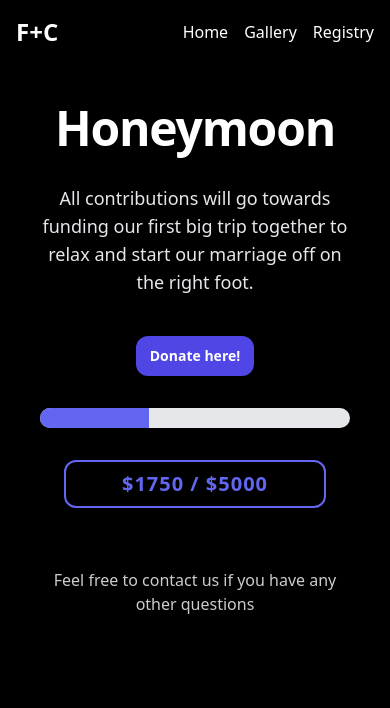
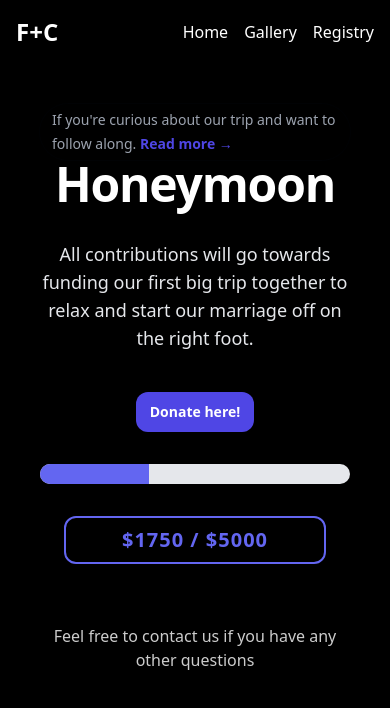
Before and after one commit to FonixAU/WeddingMain, a Next.js app: page /registry in a window 390 px wide. Shown: the top 708 px of the page. Built offline with nearby package versions, Linux system fonts and the light colour scheme.

Commit message:
updates to show charlotte - post proposal

```diff
--- /dev/null
+++ b/components/Donate.tsx
@@ -0,0 +1,67 @@
+import { useState } from "react";
+import Image from "next/image";
+//Icons
+import Exit from "./Icons/Exit";
+import PayPal from "./Icons/PayPal";
+
+export default function Donate() {
+  const [isOpen, setIsOpen] = useState(false);
+
+  return (
+    <div>
+      <button
+        onClick={() => setIsOpen(true)}
+        className="rounded-xl bg-indigo-600 px-3.5 py-2.5 text-sm font-semibold text-white shadow-xs
+        hover:bg-indigo-300 focus-visible:outline-2 focus-visible:outline-offset-2 focus-visible:outline-indigo-600"
+      >
+        Donate here!
+      </button>
+
+      {isOpen && (
+       <div className="fixed inset-0 flex items-center justify-center bg-black bg-opacity-50 z-50">
+       <div className="relative w-auto bg-white rounded-lg overflow-hidden shadow-lg flex flex-col p-2">
+         <div className="text-lg font-bold text-indigo-500 mb-4">
+          Options
+         </div>
+         <div className="flex flex-col border-2 rounded-xl border-indigo-500
+         flex items-center justify-center text-white mb-3 w-fit mx-auto p-2
+          text-base font-semibold tracking-tight">
+         <span className="flex inline-block text-indigo-500">
+            Acc Name: Honeymoon
+        </span>
+        <span className="flex inline-block text-indigo-500">
+            BSB:
+        </span>
+        <span className="flex inline-block text-indigo-500">
+          Acc No:
+        </span>
+        </div>
+
+         {/* PayPal Logo Centered */}
+         <div className="flex self-center size-11">
+           <PayPal />
+         </div>
+
+         {/* QR Code at the Bottom */}
+         <div className="mt-auto flex justify-center">
+           <Image
+             src="/qr-code.png"
+             alt="Donate Image"
+             width={190} // Adjust size as needed
+             height={190} // Adjust size as needed
+           />
+         </div>
+
+         {/* Exit Button */}
+         <button
+           onClick={() => setIsOpen(false)}
+           className="size-7 absolute top-2 right-2 p-1.5 bg-red-700 rounded-full hover:bg-red-800"
+         >
+           <Exit />
+         </button>
+       </div>
+     </div>
+      )}
+    </div>
+  );
+}
--- /dev/null
+++ b/components/Icons/Exit.tsx
@@ -0,0 +1,15 @@
+export default function Exit() {
+    return (
+<svg className="size-full" fill="#fff" width="800px" height="800px" viewBox="0 0 640 512" version="1.1" xmlSpace="preserve" xmlns="http://www.w3.org/2000/svg" xmlnsXlink="http://www.w3.org/1999/xlink">
+
+<g id="exit-from-window">
+
+<path d="M64 64l224 0 0 9.8c0 39-23.7 74-59.9 88.4C167.6 186.5 128 245 128 310.2l0 73.8s0 0 0 0l-64 0L64 64zm288 0l224 0 0 320-67.7 0-3.7-4.5-75.2-90.2c-9.1-10.9-22.6-17.3-36.9-17.3l-71.1 0-41-63.1c-.3-.5-.6-1-1-1.4c44.7-29 72.5-79 72.5-133.6l0-9.8zm73 320l-45.8 0 42.7 64L592 448c26.5 0 48-21.5 48-48l0-352c0-26.5-21.5-48-48-48L48 0C21.5 0 0 21.5 0 48L0 400c0 26.5 21.5 48 48 48l260.2 0 33.2 49.8c9.8 14.7 29.7 18.7 44.4 8.9s18.7-29.7 8.9-44.4L310.5 336l74.6 0 40 48zm-159.5 0L192 384s0 0 0 0l0-73.8c0-10.2 1.6-20.1 4.7-29.5L265.5 384zM192 128a48 48 0 1 0 -96 0 48 48 0 1 0 96 0z"/>
+
+</g>
+
+<g id="Layer_1"/>
+
+</svg>
+    );
+}
--- a/pages/registry.tsx
+++ b/pages/registry.tsx
@@ -1,5 +1,7 @@
 import type { NextPage } from "next";
 import Head from "next/head";
+import Donate from "../components/Donate";
+
 const Registry: NextPage = () => {
   const goal = 5000;
   const raised = 1750;
@@ -22,7 +24,7 @@ const Registry: NextPage = () => {
     <div className="absolute inset-x-0 -top-40 -z-10 transform-gpu overflow-hidden blur-3xl sm:-top-80" aria-hidden="true">
     </div>
     <div className="mx-auto max-w-2xl py-6 sm:py-12 lg:py-18">
-      <div className="hidden sm:mb-8 sm:flex sm:justify-center">
+      <div className="sm:mb-8 sm:flex sm:justify-center">
         <div className="relative rounded-full px-3 py-1 text-sm/6 text-gray-400 ring-1 ring-gray-900/10 hover:ring-gray-900/20">
           If you're curious about our trip and want to follow along. <a href="#" className="font-semibold text-indigo-600"><span className="absolute inset-0" aria-hidden="true"></span>Read more <span aria-hidden="true">&rarr;</span></a>
         </div>
@@ -32,8 +34,7 @@ const Registry: NextPage = () => {
         <p className="mt-8 text-lg font-medium text-pretty text-gray-200 sm:text-xl/8">
         All contributions will go towards funding our first big trip together to relax and start our marriage off on the right foot.</p>
         <div className="mt-10 flex items-center justify-center gap-x-6">
-          <a href="#" className="rounded-xl bg-indigo-600 px-3.5 py-2.5 text-sm font-semibold text-white shadow-xs hover:bg-indigo-500 focus-visible:outline-2 focus-visible:outline-offset-2 focus-visible:outline-indigo-600">
-          Donate here!</a>
+          <Donate/>
         </div>
         <div className="overflow-hidden h-5 my-8 text-xs flex rounded-xl bg-gray-200">
           <div
```
Also changed, not shown: components/Icons/PayPal.tsx (added, +7 -0 lines), public/qr-code.png (added).
